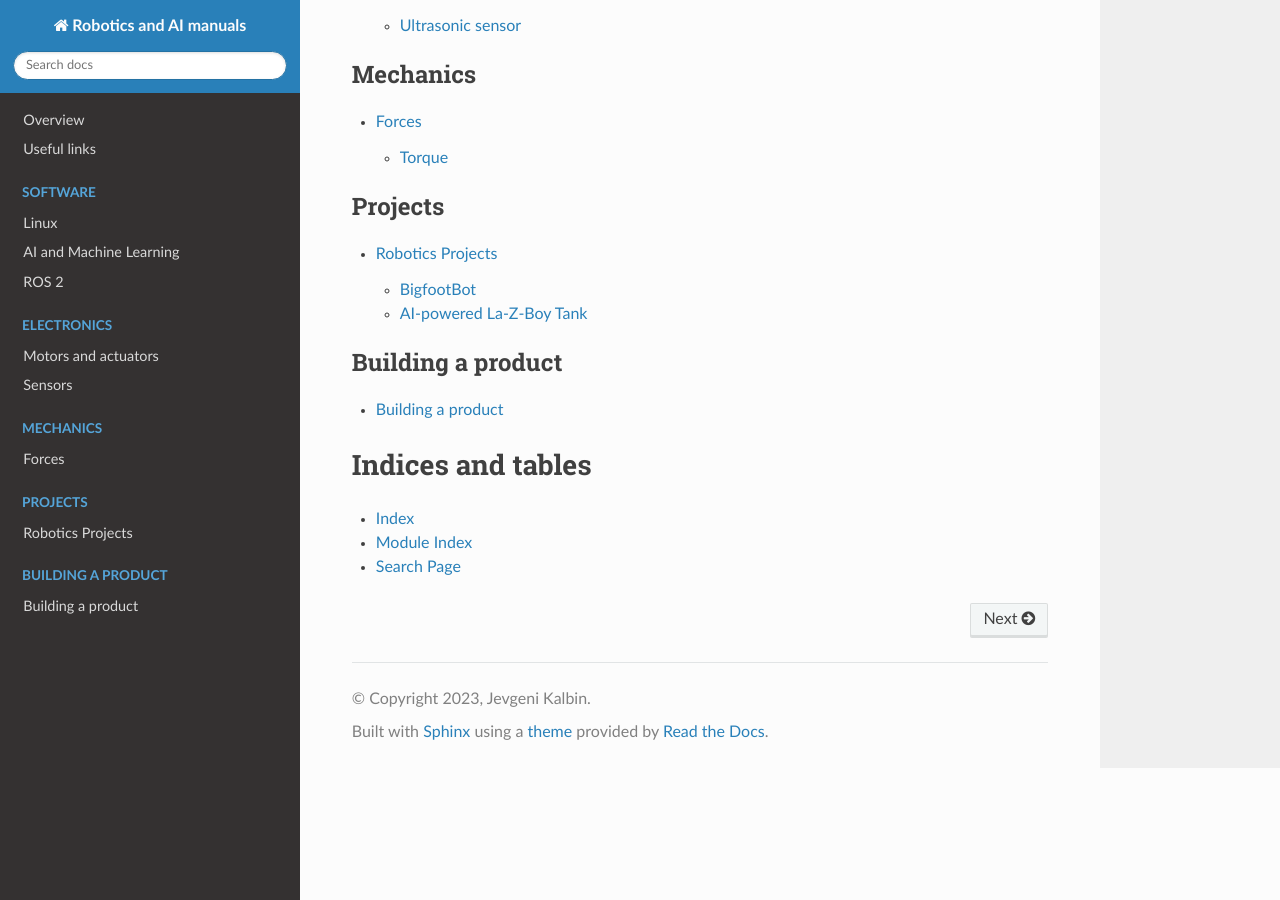
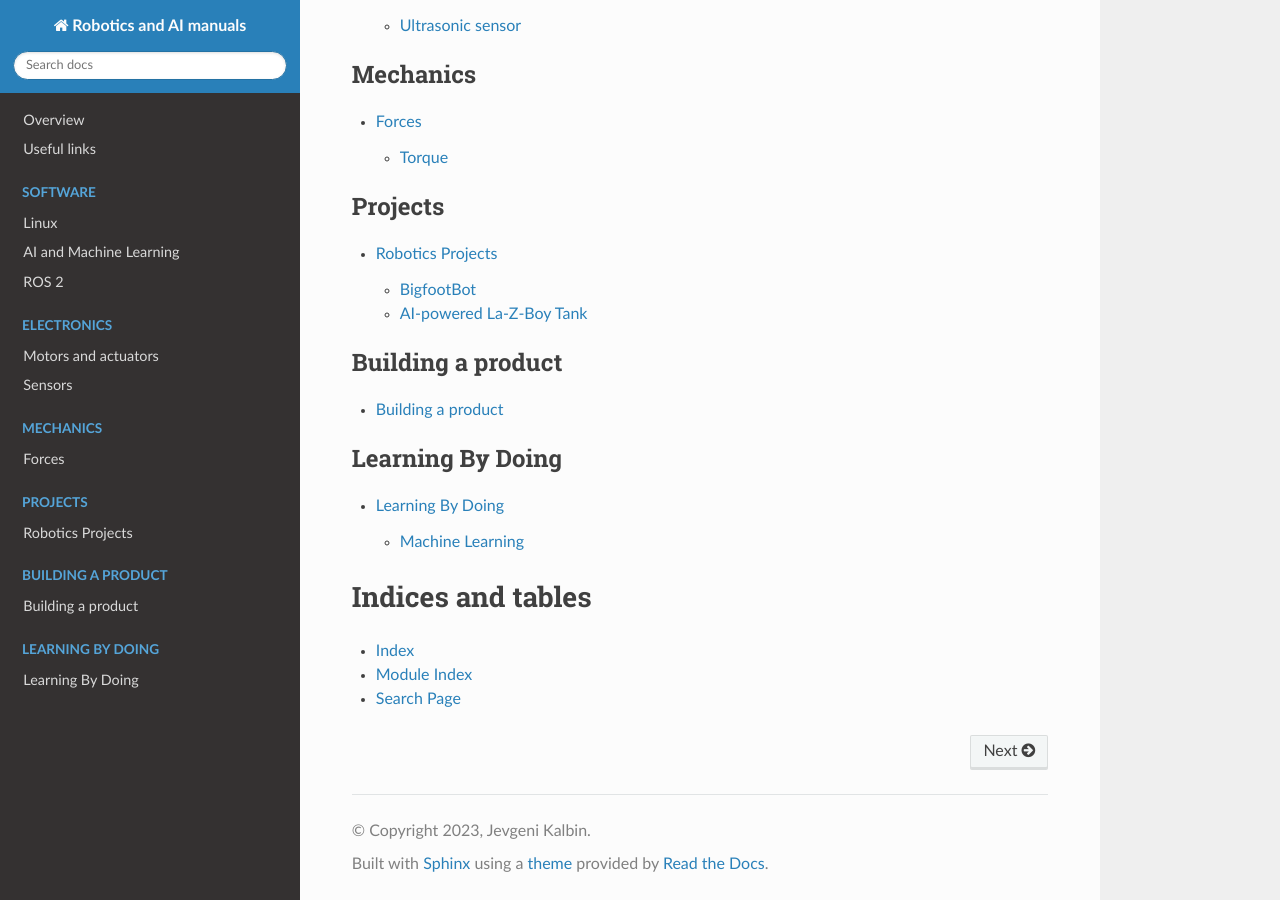
Before and after one commit to jevgenik/manuals, a Sphinx documentation site: the page built from source/index.rst, in a window 1280 px wide and 900 px high, scrolled down 926 px. Built offline with Sphinx 7.4.7 and the Read the Docs theme 2.0.0, drawn with Linux system fonts in a browser that asks for light colours.

Commit message:
learning by doing

```diff
--- a/source/index.rst
+++ b/source/index.rst
@@ -27,11 +27,13 @@ Guide into robotics
    /files/electronics/motors_and_actuators/index
    /files/electronics/sensors/index
 
+
 .. toctree::
    :maxdepth: 2
    :caption: Mechanics
 
    /files/mechanics/forces
+
 
 .. toctree::
    :maxdepth: 2
@@ -46,6 +48,13 @@ Guide into robotics
 
    /files/product/product.rst
 
+
+.. toctree::
+   :maxdepth: 2
+   :caption: Learning By Doing
+
+   /files/learning_by_doing/learning_by_doing.rst
+
 Indices and tables
 ==================
 
```
Also changed, not shown: source/files/learning_by_doing/learning_by_doing.rst (added, +11 -0 lines).
